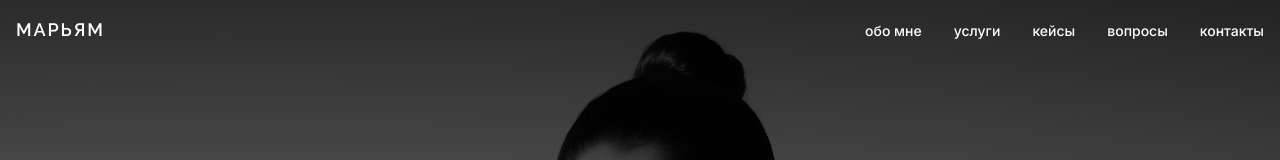
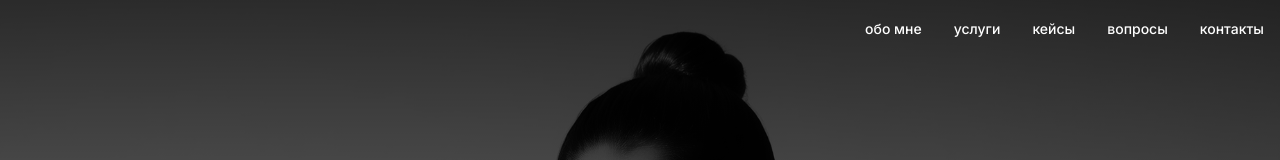
Before and after one commit to sofiassokolova-art/mayyam-website, a Next.js app: page / in a window 1280 px wide. Shown: the top 160 px of the page. Built offline with nearby package versions, Linux system fonts and the light colour scheme.

Commit message:
Remove МАРЬЯМ logo from header: change justify-between to justify-end, remove logo div and Link component, keep only navigation menu on the right

```diff
--- a/src/components/Header.tsx
+++ b/src/components/Header.tsx
@@ -36,24 +36,7 @@ const Header = () => {
       }`}
     >
       <div className="container-custom">
-        <nav className="flex items-center justify-between py-4">
-          {/* Logo */}
-          <div>
-            <Link
-              href="/"
-              className={`text-lg font-bold transition-colors duration-200 ${
-                isScrolled ? "text-ink" : "text-white"
-              }`}
-              style={{
-                fontFamily: 'var(--font-raleway), sans-serif',
-                fontWeight: 800,
-                letterSpacing: '0.1em'
-              }}
-            >
-              МАРЬЯМ
-            </Link>
-          </div>
-
+        <nav className="flex items-center justify-end py-4">
           {/* Navigation */}
           <ul className="flex items-center gap-8">
                         {navItems.map((item) => (
```
